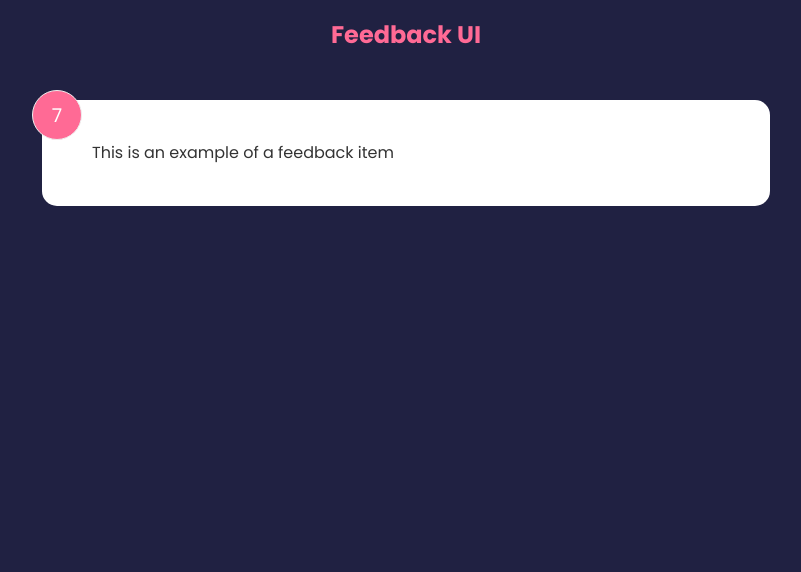
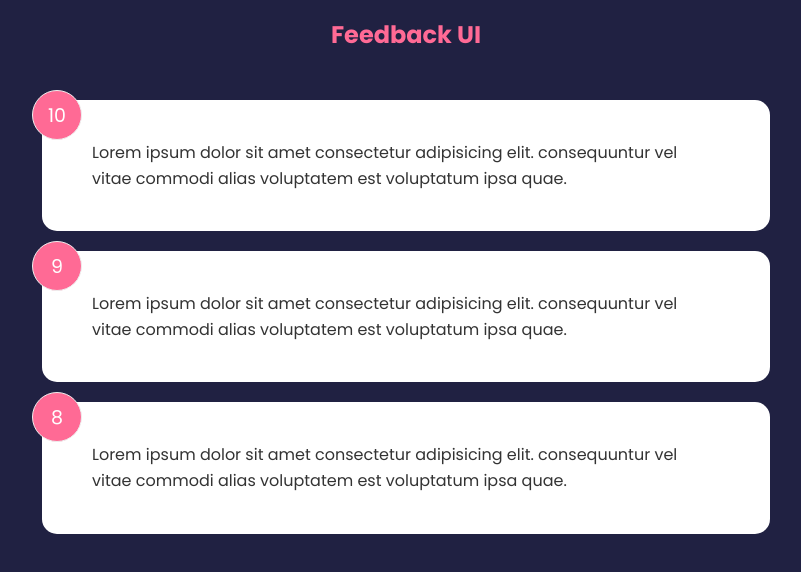
Before and after one commit to lvvNikolas/feed-back-app, a React (Create React App) app: page / in a window 1280 px wide. Shown: the top 572 px of the page, without its empty margins (234-1035 px from the left). Built offline with nearby package versions, Linux system fonts and the light colour scheme.

Commit message:
section 3 lesson 004

```diff
--- a/src/App.js
+++ b/src/App.js
@@ -1,11 +1,14 @@
+import {useState} from 'react'
 import Header from './components/Header'
-import FeedbackItem from './components/FeedbackItem'
+import FeedbackList from './components/FeedbackList'
+import FeedbackData from './data/FeedbackData'
 function App(){
+    const [feedback, setFeedback] = useState(FeedbackData)
     return (
         <>
         <Header />
         <div className="container">
-        <FeedbackItem />
+        <FeedbackList feedback={feedback} />
     </div>
     </>
 
--- a/src/components/FeedbackItem.jsx
+++ b/src/components/FeedbackItem.jsx
@@ -1,15 +1,12 @@
 import React from 'react'
-import {useState} from 'react'
 
-function FeedbackItem() {
-    const [rating, setRating] = useState(7)
-    const [text, setText] = useState('This is an example of a feedback item')
+function FeedbackItem({item}) {
 
   return (
 
     <div className="card">
-        <div className="num-display">{rating}</div>
-        <div className="text-display">{text}</div>
+        <div className="num-display">{item.rating}</div>
+        <div className="text-display">{item.text}</div>
     </div>
   )
 }
--- /dev/null
+++ b/src/components/FeedbackList.jsx
@@ -0,0 +1,17 @@
+import React from 'react'
+import FeedbackItem from './FeedbackItem'
+function FeedbackList({feedback}) {
+    if(!feedback || feedback.length === 0){
+        return <p>No feedback yet</p>
+
+    }
+  return (
+    <div className="feedback-list">
+        {feedback.map((item) => (
+            <FeedbackItem key={item.id} item={item}/>
+        ))}
+    </div>
+  )
+}
+
+export default FeedbackList
--- /dev/null
+++ b/src/data/FeedbackData.js
@@ -0,0 +1,19 @@
+const FeedbackData = [
+    {
+      id: 1,
+      rating: 10,
+      text: 'Lorem ipsum dolor sit amet consectetur adipisicing elit. consequuntur vel vitae commodi alias voluptatem est voluptatum ipsa quae.',
+    },
+    {
+      id: 2,
+      rating: 9,
+      text: 'Lorem ipsum dolor sit amet consectetur adipisicing elit. consequuntur vel vitae commodi alias voluptatem est voluptatum ipsa quae.',
+    },
+    {
+      id: 3,
+      rating: 8,
+      text: 'Lorem ipsum dolor sit amet consectetur adipisicing elit. consequuntur vel vitae commodi alias voluptatem est voluptatum ipsa quae.',
+    },
+  ]
+
+  export default FeedbackData
```
